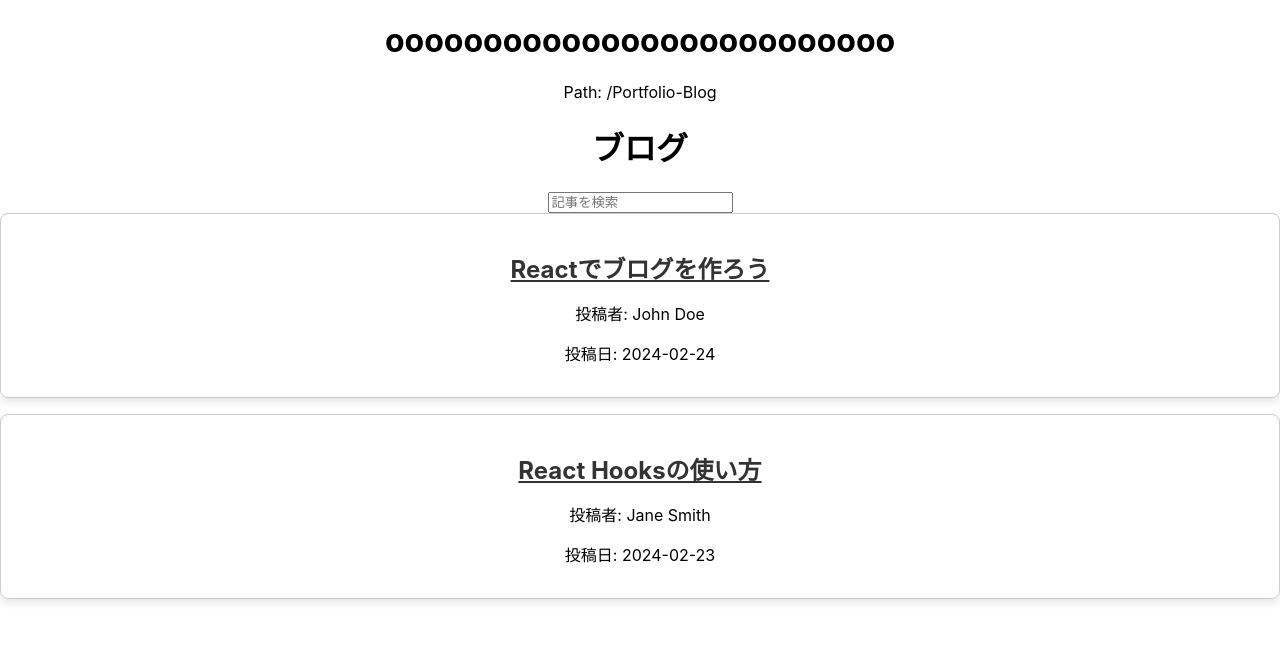
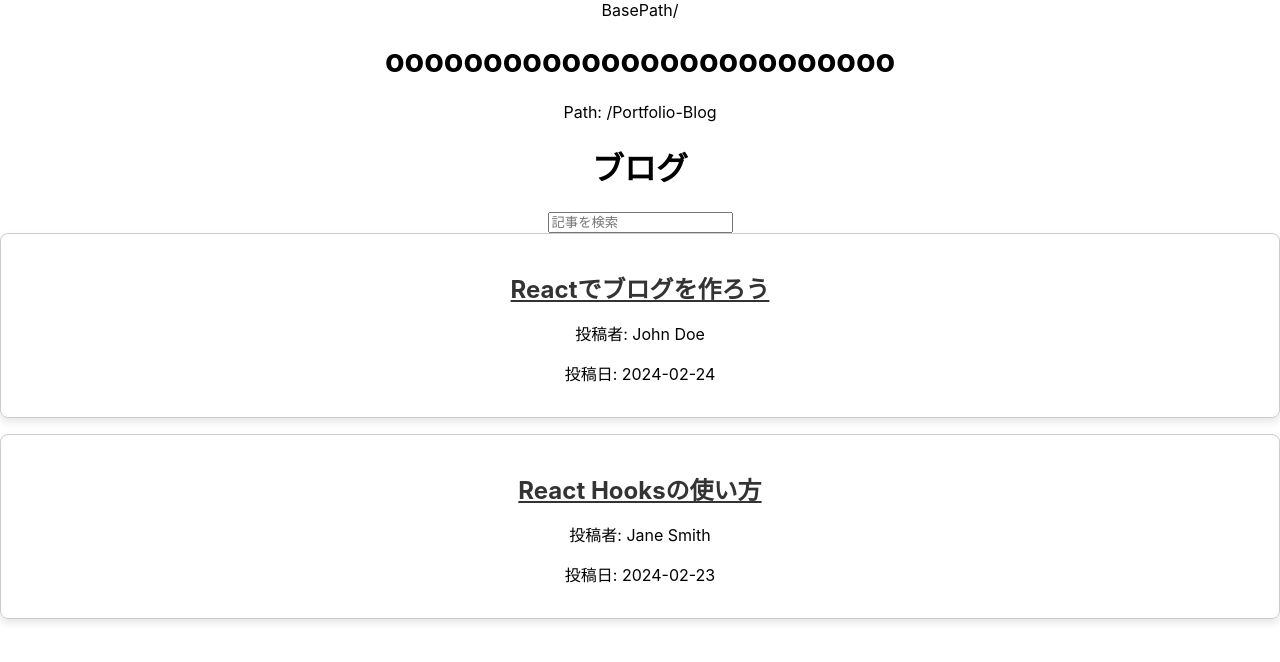
Before and after one commit to ntaku256/Portfolio-Blog, a React (Create React App) app: page /Portfolio-Blog in a window 1280 px wide. Shown: the top 662 px of the page. Built offline with nearby package versions, Linux system fonts and the light colour scheme.

Commit message:
12st commit

```diff
--- a/src/App.tsx
+++ b/src/App.tsx
@@ -1,14 +1,19 @@
 import React from 'react';
 import './App.css';
 import RouterComponent from './components/content/Router';
-import Blog from './components/content/Blog';
-import Article from './components/content/Article';
 import { BrowserRouter } from 'react-router-dom';
+
+const BasePath = () =>{
+  const basePath = process.env.PUBLIC_URL || "/";
+  console.log(basePath)
+  return <div>BasePath{basePath}</div>
+}
 
 function App() {
   return (
     <BrowserRouter>
       <div className="App">
+        <BasePath />
         <RouterComponent/>
       </div>
     </BrowserRouter>
--- a/src/components/content/Blog.tsx
+++ b/src/components/content/Blog.tsx
@@ -1,5 +1,5 @@
 import React, { useState } from 'react';
-import { Link , BrowserRouter} from 'react-router-dom';
+import { Link } from 'react-router-dom';
 
 // サンプルの記事データ
 const samplePosts = [
```
Also changed, not shown: src/vite.config.js (added, +7 -0 lines).
